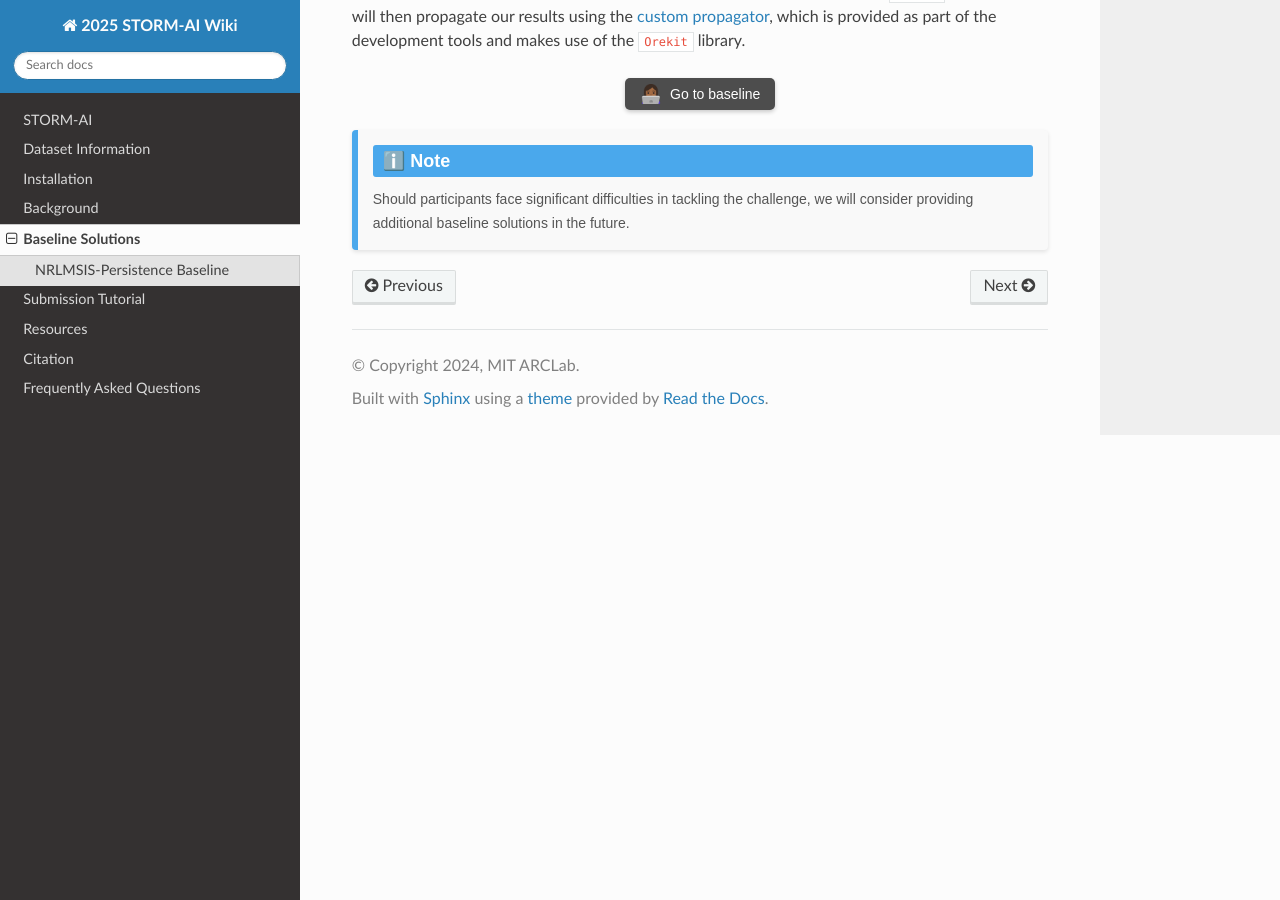
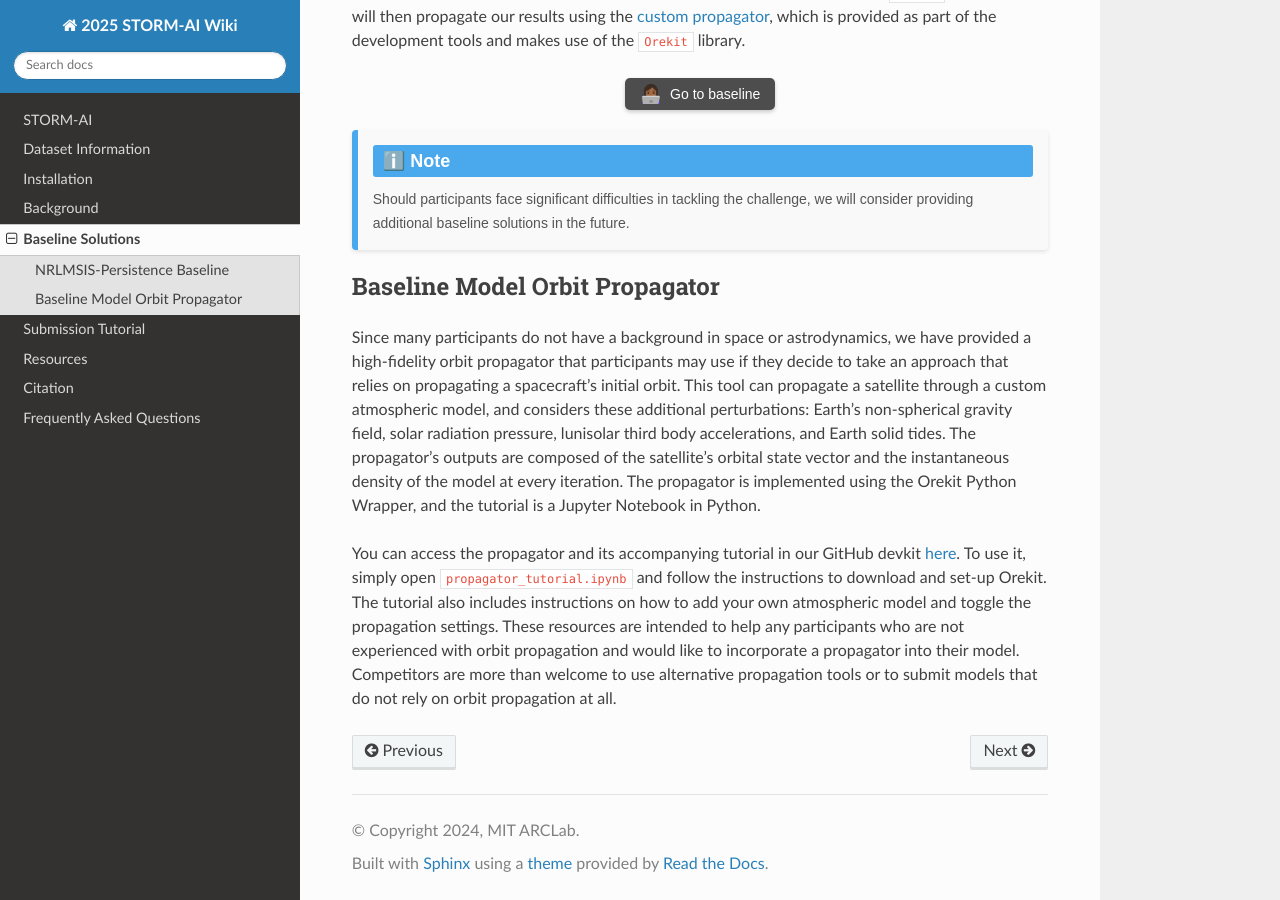
Before and after one commit to olgupila/STORM-AI-devkit-2025, a Sphinx documentation site: the page built from docs/baseline.md, in a window 1280 px wide and 900 px high, scrolled down 849 px. Built offline with Sphinx 7.4.7 and the Read the Docs theme 3.1.0, drawn with Linux system fonts in a browser that asks for light colours; pages that are not in the unit, such as notebooks, are missing from menus.

Commit message:
add orbit propagator to Baseline Solutions & fix github link
custom propagator link changed from private repo to devkit propagator

```diff
--- a/docs/baseline.md
+++ b/docs/baseline.md
@@ -18,7 +18,7 @@ For example, for yt = 5:
 <br>
 Although this approach may seem overly simplistic, it is surprisingly effective in certain cases, to the point that beating it can be challenging. This is because, in time series prediction tasks, the closer the future time steps are to the present, the more similar their values tend to be due to local temporal dependencies. As a result, when there are no significant outliers, this method can deliver reasonably good performance.
 
-In this particular case, as we need to propagate and do not know the values to propagate from the beginning, we will combine it with the NRLMSIS model to obtain predictions for the initial date along the propagated orbit at each time step. To achieve this, we will use the [`pymsis`](https://swxtrec.github.io/pymsis/) library. We will then propagate our results using the [custom propagator](https://github.com/ARCLab-MIT/STORM-AI-propagator/tree/main), which is provided as part of the development tools and makes use of the [`Orekit`](https://www.orekit.org/) library.
+In this particular case, as we need to propagate and do not know the values to propagate from the beginning, we will combine it with the NRLMSIS model to obtain predictions for the initial date along the propagated orbit at each time step. To achieve this, we will use the [`pymsis`](https://swxtrec.github.io/pymsis/) library. We will then propagate our results using the [custom propagator](https://github.com/ARCLab-MIT/STORM-AI-devkit-2025/tree/main/orbit_propagator), which is provided as part of the development tools and makes use of the [`Orekit`](https://www.orekit.org/) library.
 
 <!-- Baseline Solutions Section -->
 <div align="center" style="margin-bottom: 20px;">
@@ -36,3 +36,9 @@ In this particular case, as we need to propagate and do not know the values to p
     <div style="font-size: 18px; font-weight: bold; color: #ffffff; background-color: #4aa8ec; display: inline-block; padding: 5px 10px; border-radius: 3px; margin-bottom: 10px;">ℹ️ Note</div>
     <p style="font-size: 14px; margin: 0; color: #555;">Should participants face significant difficulties in tackling the challenge, we will consider providing additional baseline solutions in the future.</p>
 </div>
+
+## Baseline Model Orbit Propagator
+
+Since many participants do not have a background in space or astrodynamics, we have provided a high-fidelity orbit propagator that participants may use if they decide to take an approach that relies on propagating a spacecraft’s initial orbit. This tool can propagate a satellite through a custom atmospheric model, and considers these additional perturbations: Earth’s non-spherical gravity field, solar radiation pressure, lunisolar third body accelerations, and Earth solid tides. The propagator’s outputs are composed of the satellite’s orbital state vector and the instantaneous density of the model at every iteration. The propagator is implemented using the Orekit Python Wrapper, and the tutorial is a Jupyter Notebook in Python.
+
+You can access the propagator and its accompanying tutorial in our GitHub devkit [here](https://github.com/ARCLab-MIT/STORM-AI-devkit-2025/tree/main/orbit_propagator). To use it, simply open `propagator_tutorial.ipynb` and follow the instructions to download and set-up Orekit. The tutorial also includes instructions on how to add your own atmospheric model and toggle the propagation settings. These resources are intended to help any participants who are not experienced with orbit propagation and would like to incorporate a propagator into their model. Competitors are more than welcome to use alternative propagation tools or to submit models that do not rely on orbit propagation at all.
```
